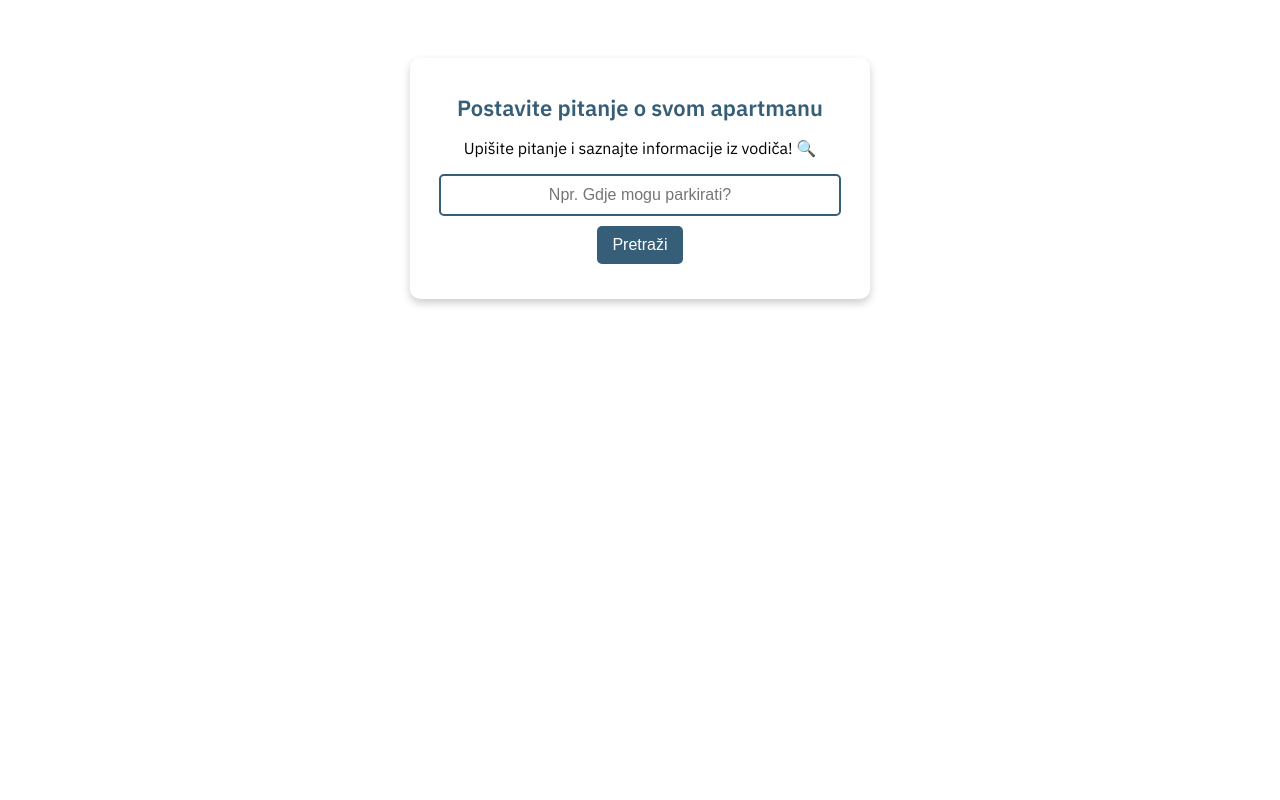
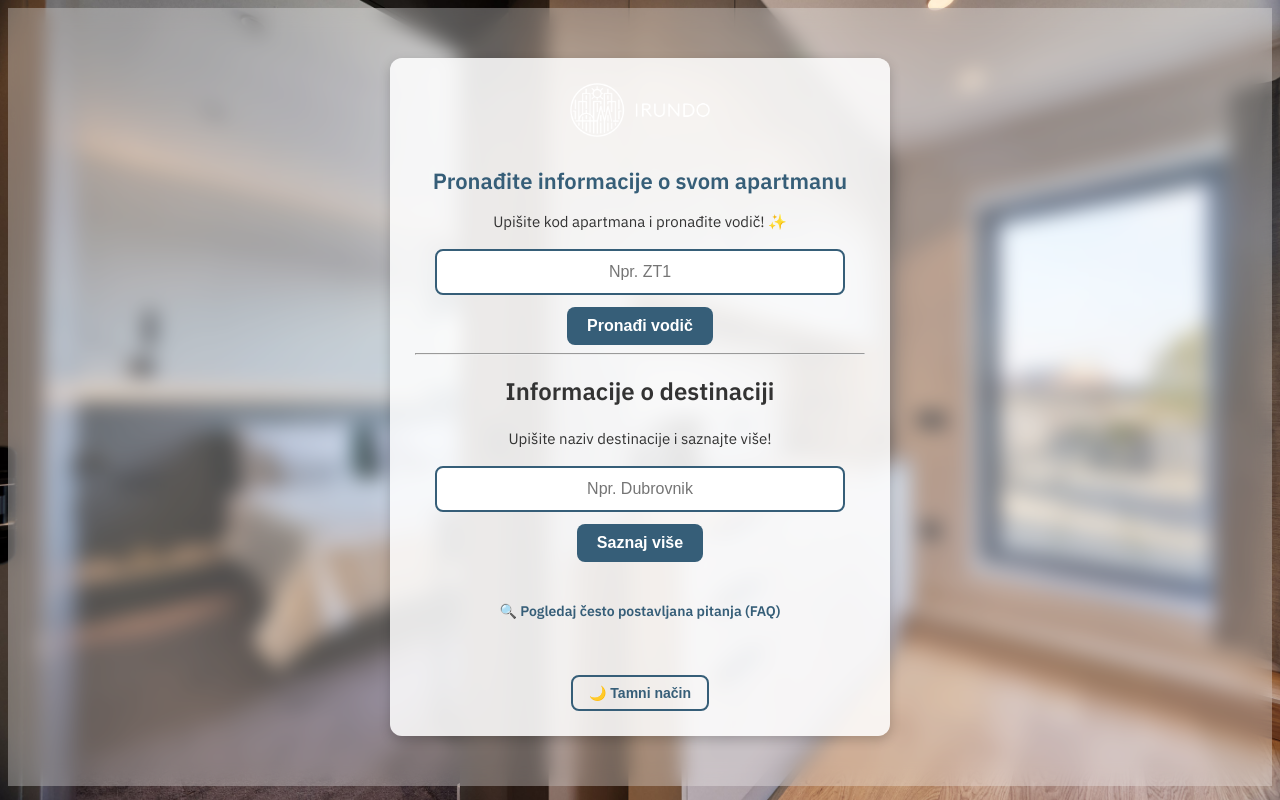
Before and after one commit to Beba2508/vodic, a plain HTML site: page index.html in a window 1280 px wide. Drawn offline with Linux system fonts and the light colour scheme.

Commit message:
Update index.html

```diff
--- a/index.html
+++ b/index.html
@@ -6,24 +6,68 @@
     <title>Vodič kroz apartmane | IRUNDO</title>
     <link href="https://fonts.googleapis.com/css2?family=IBM+Plex+Sans:wght@300;400;600&display=swap" rel="stylesheet">
     <style>
-        /* Osnovni stil */
+        /* Postavljanje pozadine s blur efektom i blagom bijelom bojom */
         body {
             font-family: 'IBM Plex Sans', sans-serif;
-            background: rgba(255, 255, 255, 0.85);
+            background: url('noir_3_photo.jpeg') no-repeat center center fixed;
+            background-size: cover;
             text-align: center;
             padding: 50px;
-            color: black;
+            color: white;
+            position: relative;
+            transition: background-color 0.3s ease-in-out, color 0.3s ease-in-out;
         }
 
-        /* Kontejner */
+        /* Novi blur efekt i prozirna bijela boja */
+        body::before {
+            content: "";
+            position: absolute;
+            top: 0;
+            left: 0;
+            width: 100%;
+            height: 100%;
+            background: rgba(255, 255, 255, 0.3); /* Lagana bijela pozadina */
+            backdrop-filter: blur(10px); /* Jači blur */
+            z-index: -1;
+        }
+
+        /* Kontejner s informacijama */
         .container {
-            background: white;
-            padding: 20px;
-            border-radius: 10px;
-            box-shadow: 0 4px 8px rgba(0, 0, 0, 0.2);
+            background: rgba(255, 255, 255, 0.85); /* Smanjena prozirnost */
+            padding: 25px;
+            border-radius: 12px;
+            box-shadow: 0 4px 12px rgba(0, 0, 0, 0.2);
             display: inline-block;
-            max-width: 420px;
+            max-width: 450px;
             width: 90%;
+            position: relative;
+            opacity: 0;
+            transform: translateY(-20px);
+            animation: fadeIn 1.5s forwards;
+            color: #333; /* Tamniji tekst za čitljivost */
+        }
+
+        @keyframes fadeIn {
+            from { opacity: 0; transform: translateY(-20px); }
+            to { opacity: 1; transform: translateY(0); }
+        }
+
+        /* Dark Mode */
+        body.dark-mode {
+            background: #121212;
+            color: white;
+        }
+
+        .container.dark-mode {
+            background: rgba(34, 34, 34, 0.9);
+            color: white;
+            box-shadow: 0 4px 12px rgba(255, 255, 255, 0.2);
+        }
+
+        /* Logo */
+        .logo {
+            width: 140px;
+            margin-bottom: 10px;
         }
 
         /* Naslov */
@@ -33,15 +77,29 @@
             font-weight: 600;
         }
 
+        /* Tekst */
+        p {
+            color: #333;
+            font-size: 15px;
+            margin-bottom: 15px;
+            line-height: 1.6;
+        }
+
         /* Unos polja */
         input {
-            padding: 10px;
+            padding: 12px;
             border: 2px solid #365E78;
-            border-radius: 5px;
-            width: 90%;
+            border-radius: 8px;
+            width: 85%;
             font-size: 16px;
             text-align: center;
             outline: none;
+            transition: 0.3s ease-in-out;
+        }
+
+        input:focus {
+            border-color: #243E54;
+            box-shadow: 0 0 8px rgba(36, 62, 84, 0.5);
         }
 
         /* Dugmad */
@@ -49,70 +107,120 @@
             background-color: #365E78;
             color: white;
             border: none;
-            padding: 10px 15px;
-            border-radius: 5px;
+            padding: 10px 20px;
+            border-radius: 8px;
             cursor: pointer;
+            margin-top: 12px;
             font-size: 16px;
-            margin-top: 10px;
+            font-weight: bold;
+            transition: all 0.3s ease-in-out;
         }
 
         button:hover {
             background-color: #243E54;
+            transform: scale(1.07);
         }
 
-        /* Rezultati pretrage */
-        .result {
+        button:active {
+            transform: scale(0.95);
+        }
+
+        /* Dark Mode gumb */
+        .toggle-dark-mode {
+            background: none;
+            border: 2px solid #365E78;
+            color: #365E78;
+            padding: 8px 16px;
             margin-top: 15px;
-            font-size: 16px;
-            color: #333;
-            font-weight: 500;
+            border-radius: 8px;
+            font-size: 14px;
+            cursor: pointer;
+            transition: all 0.3s ease-in-out;
         }
+
+        .toggle-dark-mode:hover {
+            background: #365E78;
+            color: white;
+        }
+
+        /* FAQ Link */
+        .faq-link {
+            margin-top: 20px;
+            display: block;
+            font-size: 14px;
+            text-decoration: none;
+            color: #365E78;
+            font-weight: bold;
+        }
+
+        /* Responsivnost */
+        @media (max-width: 600px) {
+            .container {
+                width: 95%;
+            }
+            input {
+                width: 100%;
+            }
+        }
+
     </style>
 </head>
 <body>
 
     <div class="container">
-        <h1>Postavite pitanje o svom apartmanu</h1>
-        <p>Upišite pitanje i saznajte informacije iz vodiča! 🔍</p>
+        <img src="irundo-1.png" alt="Irundo logo" class="logo">
+        <h1>Pronađite informacije o svom apartmanu</h1>
+        <p>Upišite kod apartmana i pronađite vodič! ✨</p>
 
-        <!-- Unos pitanja -->
-        <input type="text" id="searchQuery" placeholder="Npr. Gdje mogu parkirati?">
+        <input type="text" id="apartmentCode" placeholder="Npr. ZT1">
         <br>
-        <button onclick="searchGuide()">Pretraži</button>
+        <button onclick="searchApartment()">Pronađi vodič</button>
 
-        <!-- Prikaz rezultata -->
-        <div id="result" class="result"></div>
+        <hr>
+
+        <!-- Pretraga destinacija -->
+        <h2>Informacije o destinaciji</h2>
+        <p>Upišite naziv destinacije i saznajte više!</p>
+        <input type="text" id="destinationInput" placeholder="Npr. Dubrovnik">
+        <br>
+        <button onclick="searchDestination()">Saznaj više</button>
+
+        <br><br>
+        <a href="https://bit.ly/IrundoFAQ" class="faq-link">🔍 Pogledaj često postavljana pitanja (FAQ)</a>
+
+        <br><br>
+        <button class="toggle-dark-mode" onclick="toggleDarkMode()">🌙 Tamni način</button>
     </div>
 
     <script>
-        function searchGuide() {
-            let query = document.getElementById("searchQuery").value.toLowerCase().trim();
-            let resultDiv = document.getElementById("result");
+        function searchApartment() {
+            let code = document.getElementById("apartmentCode").value.toUpperCase().trim();
+            if (code === "") {
+                alert("Molimo unesite ime apartmana.");
+                return;
+            }
+            let link = `https://bit.ly/Checkininstructions${code}`;
+            window.location.href = link;
+        }
 
-            // Definirani odgovori iz vodiča
-            let answers = {
-                "parking": "📍 Najbliži parking možete pronaći u vodiču za svoj apartman. Kliknite ovdje: <a href='https://bit.ly/IrundoFAQ' target='_blank'>Parking Info</a>",
-                "wifi": "📶 Informacije o WiFi lozinki i mreži nalaze se u vodiču apartmana. Pogledajte ovdje: <a href='https://bit.ly/IrundoFAQ' target='_blank'>WiFi Info</a>",
-                "check-in": "🕒 Vrijeme prijave i upute za check-in možete pronaći ovdje: <a href='https://bit.ly/CheckininstructionsZT1' target='_blank'>Check-in Info</a>",
-                "grijanje": "❄️ Upute za grijanje i klima uređaj su u vašem vodiču: <a href='https://bit.ly/IrundoFAQ' target='_blank'>Grijanje Info</a>",
-                "faq": "❓ Pogledajte često postavljana pitanja ovdje: <a href='https://bit.ly/IrundoFAQ' target='_blank'>FAQ</a>"
+        function searchDestination() {
+            let destination = document.getElementById("destinationInput").value.toLowerCase().trim();
+            let links = {
+                "dubrovnik": "https://sites.google.com/zigzag.hr/irundo-travel-guide/irundo-travel-guide/english/dubrovnik-en?authuser=0",
+                "zagreb": "https://sites.google.com/zigzag.hr/irundo-travel-guide/irundo-travel-guide/english/zagreb-en?authuser=0",
+                "rovinj": "https://sites.google.com/zigzag.hr/irundo-travel-guide/irundo-travel-guide/english/rovinj-en?authuser=0"
             };
 
-            // Provjera da li pitanje sadrži ključne riječi
-            let foundAnswer = null;
-            for (let key in answers) {
-                if (query.includes(key)) {
-                    foundAnswer = answers[key];
-                    break;
-                }
+            if (links[destination]) {
+                window.location.href = links[destination];
+            } else {
+                alert("Trenutno nemamo vodič za ovu destinaciju.");
             }
+        }
 
-            // Prikaz rezultata
-            if (foundAnswer) {
-                resultDiv.innerHTML = foundAnswer;
-            } else {
-                resultDiv.innerHTML = "⚠️ Trenutno nemamo odgovor na ovo pitanje. Pogledajte FAQ: <a href='https://bit.ly/IrundoFAQ' target='_blank'>FAQ</a>";
-            }
+        function toggleDarkMode() {
+            document.body.classList.toggle("dark-mode");
+            document.querySelector(".container").classList.toggle("dark-mode");
         }
     </script>
 
```
